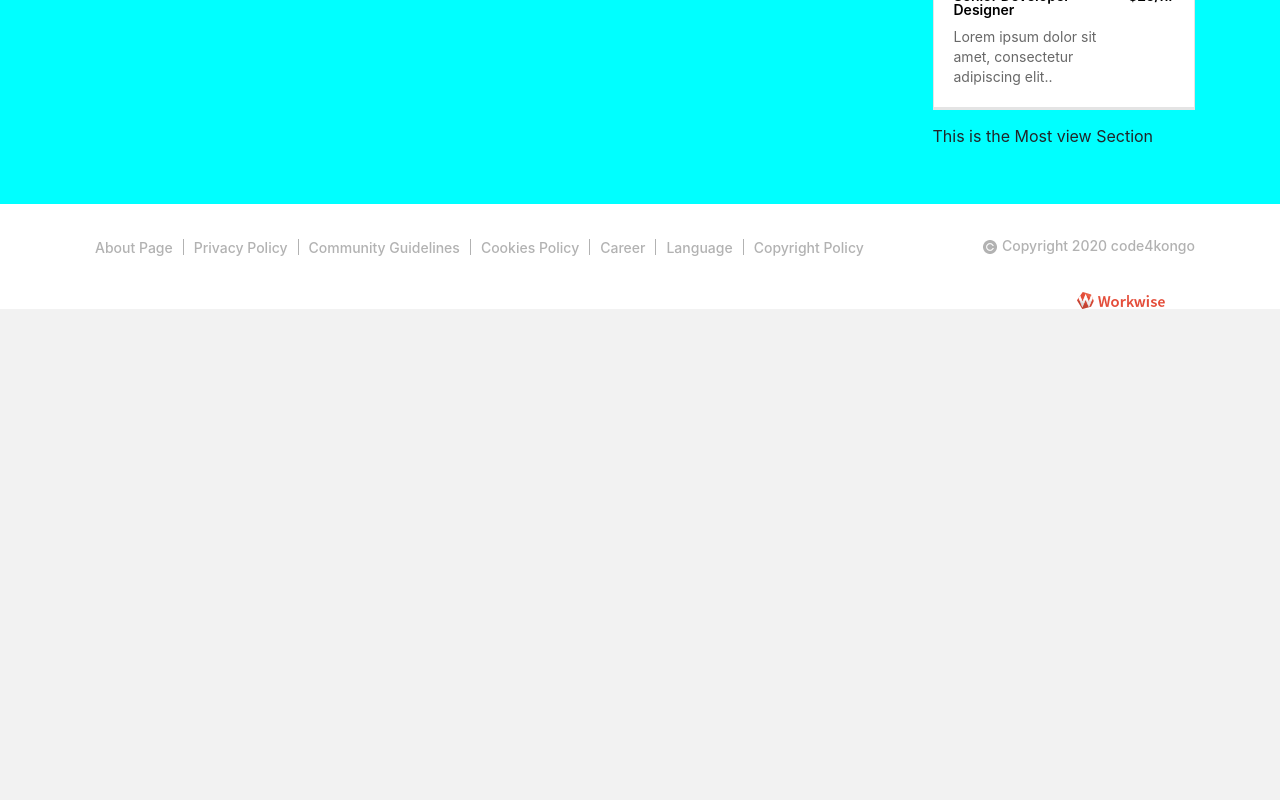
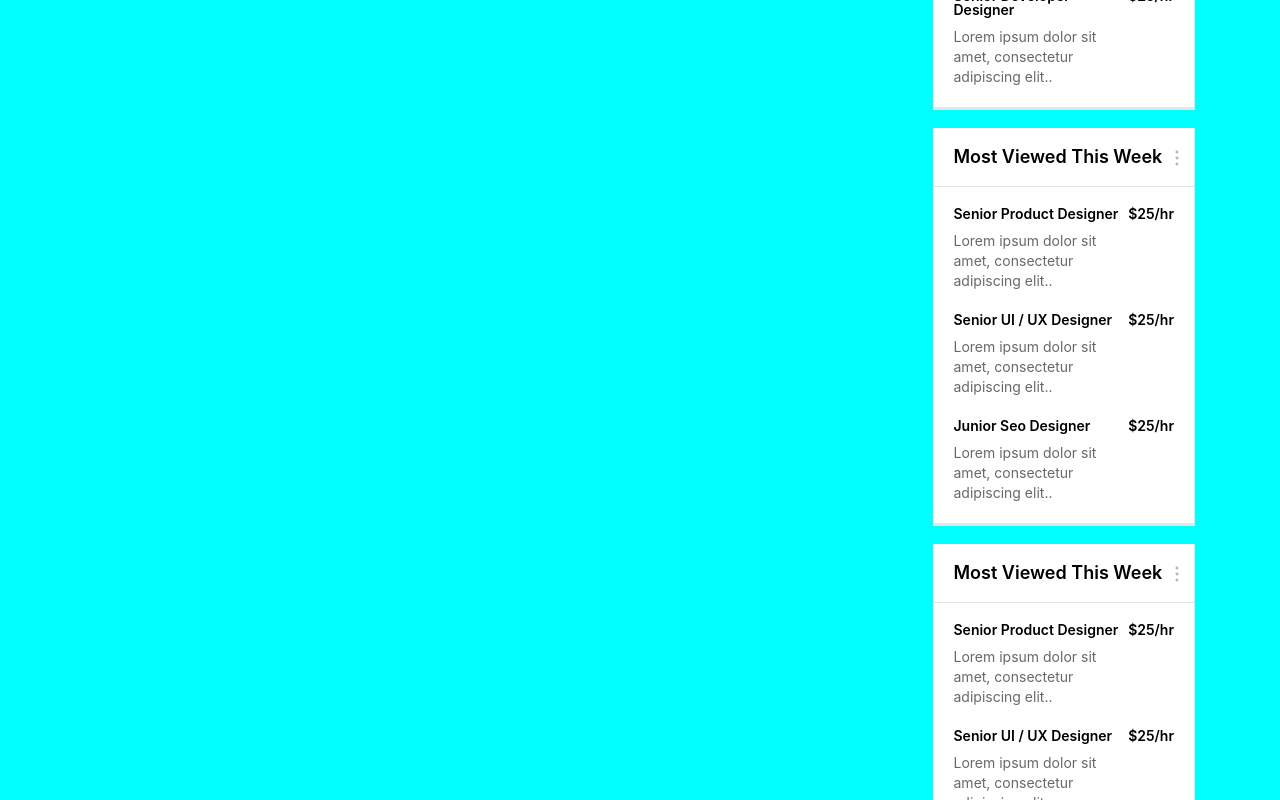
Before and after one commit to Code4kongo/Social-media-app-frontend, a React (Create React App) app: page / in a window 1280 px wide. Shown: the part 680-1480 px from the top of the page. Before the commit the page ends 989 px from the top, so only its background shows below. Built offline with nearby package versions, Linux system fonts and the light colour scheme.

Commit message:
MostViewed Component creation

```diff
--- a/src/components/MostViewd/MostView.js
+++ b/src/components/MostViewd/MostView.js
@@ -3,9 +3,41 @@ import React, { Component } from 'react'
 export class MostView extends Component {
     render() {
         return (
-            <div>
-                This is the Most view Section
+            <div className="widget widget-jobs">
+            <div className="sd-title">
+                <h3>Most Viewed This Week</h3>
+                <i className="la la-ellipsis-v"></i>
             </div>
+            <div className="jobs-list">
+                <div className="job-info">
+                    <div className="job-details">
+                        <h3>Senior Product Designer</h3>
+                        <p>Lorem ipsum dolor sit amet, consectetur adipiscing elit..</p>
+                    </div>
+                    <div className="hr-rate">
+                        <span>$25/hr</span>
+                    </div>
+                </div>
+                <div className="job-info">
+                    <div className="job-details">
+                        <h3>Senior UI / UX Designer</h3>
+                        <p>Lorem ipsum dolor sit amet, consectetur adipiscing elit..</p>
+                    </div>
+                    <div className="hr-rate">
+                        <span>$25/hr</span>
+                    </div>
+                </div>
+                <div className="job-info">
+                    <div className="job-details">
+                        <h3>Junior Seo Designer</h3>
+                        <p>Lorem ipsum dolor sit amet, consectetur adipiscing elit..</p>
+                    </div>
+                    <div className="hr-rate">
+                        <span>$25/hr</span>
+                    </div>
+                </div>
+            </div>
+        </div>
         )
     }
 }
--- a/src/container/MainHome/MainHome.js
+++ b/src/container/MainHome/MainHome.js
@@ -20,15 +20,14 @@ export class Main extends Component {
               </div>
               <div className="col-lg-6 col-md-8 no-pd">
                 <div className="main-ws-sec">
-                  <PostJob />
-
-                  <AllPost />
+                  <PostJob/>
+                  <AllPost/>
                 </div>
               </div>
-
               <div className="col-lg-3 pd-right-none no-pd">
                 <div className="right-sidebar">
                   <TopJobs />
+                  <MostViews />
                   <MostViews />
                 </div>
               </div>
```
